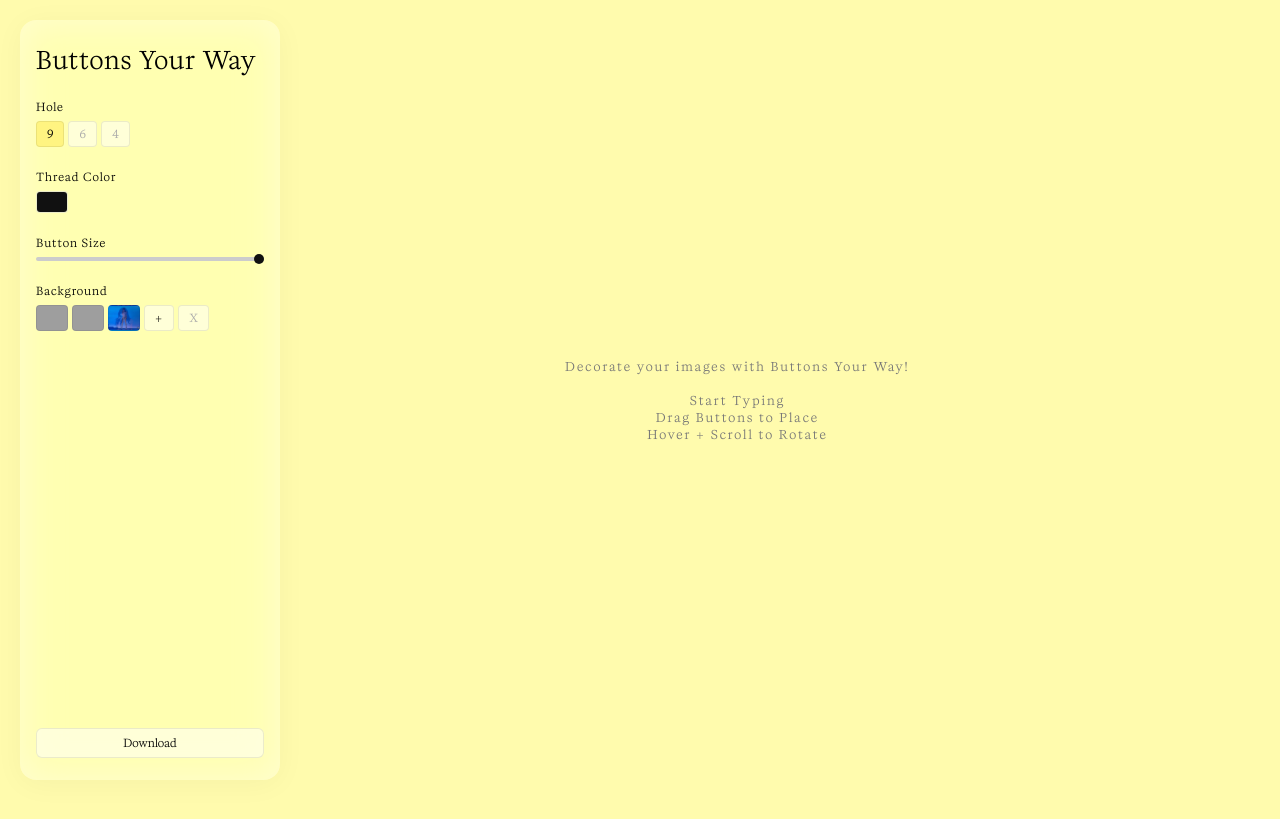
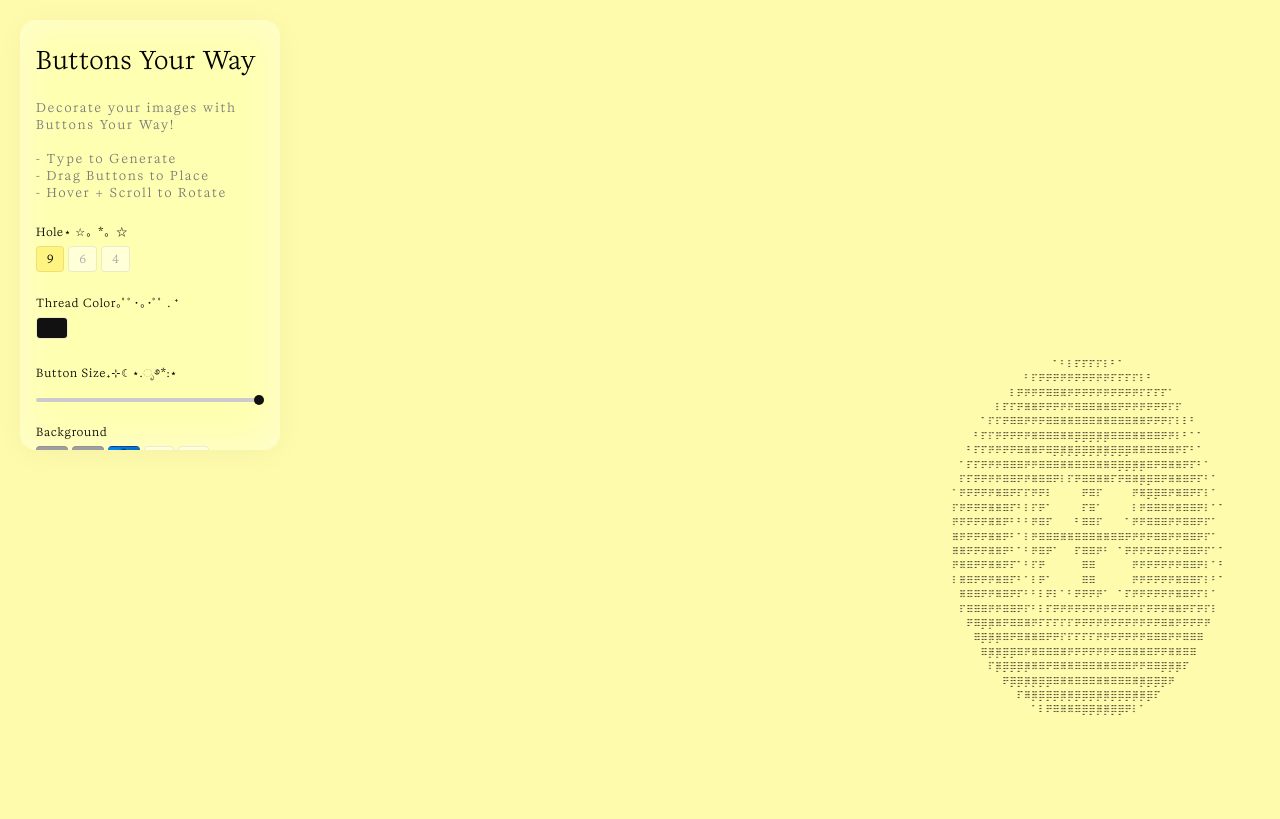
Before and after one commit to yx3948/button_your_way, a plain HTML site: page index.html in a window 1280 px wide. Drawn offline with Linux system fonts and the light colour scheme; grey boxes are pictures that could not be loaded.

Commit message:
barchanged

```diff
--- a/index.html
+++ b/index.html
@@ -13,8 +13,11 @@
   <header>
     <span class="site-title">Buttons Your Way</span>
 
+    <p class="hint" id="hint">Decorate your images with Buttons Your Way!<br><br>- Type to Generate<br>- Drag Buttons to
+      Place<br>- Hover + Scroll to Rotate</p>
+
     <div class="control-group">
-      <label>Hole</label>
+      <label>Hole⋆ ☆。*。☆</label>
       <div class="toggle-group" id="holeTabs">
         <button class="toggle on" data-cfg="nine">9</button>
         <button class="toggle" data-cfg="six">6</button>
@@ -23,7 +26,7 @@
     </div>
 
     <div class="control-group">
-      <label>Thread Color</label>
+      <label>Thread Color｡ﾟﾟ･｡･ﾟﾟ . ⁺</label>
       <div class="toggle-group">
         <button class="toggle" id="colorDisplay" onclick="document.getElementById('colorWheel').click()">
           <div id="colorSwatch" style="background:#111;"></div>
@@ -33,7 +36,7 @@
     </div>
 
     <div class="control-group">
-      <label>Button Size</label>
+      <label>Button Size₊⊹☾⋆.ೃ࿔*:⋆</label>
       <input type="range" id="sizeSlider" min="50" max="100" value="100">
     </div>
 
@@ -53,12 +56,13 @@
     </div>
 
     <button class="toggle" id="downloadBtn">Download</button>
+
+
   </header>
 
   <main id="displayArea">
     <div id="buttonsRow"></div>
-    <p class="hint" id="hint">Decorate your images with Buttons Your Way!<br><br>Start Typing<br>Drag Buttons to
-      Place<br>Hover + Scroll to Rotate</p>
+    <img id="buttonAscii" src="assets/buttonascii.png">
   </main>
 
   <input id="textInput" style="position:fixed;opacity:0;pointer-events:none;">
--- a/js/input.js
+++ b/js/input.js
@@ -8,7 +8,7 @@ const PATTERN_COUNT = 26;
     Array.from({ length: PATTERN_COUNT }, (_, i) =>
       new Promise(resolve => {
         const img = new Image();
-        img.onload  = () => resolve(img);
+        img.onload = () => resolve(img);
         img.onerror = () => resolve(null);
         img.src = `assets/${i + 1}.jpg`;
       })
@@ -20,13 +20,16 @@ const PATTERN_COUNT = 26;
 
 // ── typing ────────────────────────────────
 textInput.addEventListener('input', () => {
+  const ascii = document.getElementById('buttonAscii');
+  if (ascii) ascii.remove();
+
   const newText = textInput.value;
-  const diff    = newText.length - sequence.length;
+  const diff = newText.length - sequence.length;
 
   if (diff > 0) {
     for (let i = sequence.length; i < newText.length; i++) {
       const item = {
-        char:   newText[i],
+        char: newText[i],
         patIdx: patterns.length > 0 ? Math.floor(Math.random() * patterns.length) : 0,
       };
       sequence.push(item);
@@ -63,13 +66,13 @@ document.getElementById('bgTabs').addEventListener('click', e => {
   if (!btn) return;
   document.querySelectorAll('#bgTabs .toggle').forEach(b => b.classList.remove('on'));
   btn.classList.add('on');
-  const val  = btn.dataset.bg;
+  const val = btn.dataset.bg;
   const area = document.getElementById('displayArea');
   if (val === 'none') {
     area.style.backgroundImage = 'none';
   } else {
-    area.style.backgroundImage    = `url(${val})`;
-    area.style.backgroundSize     = 'cover';
+    area.style.backgroundImage = `url(${val})`;
+    area.style.backgroundSize = 'cover';
     area.style.backgroundPosition = 'center';
   }
 });
@@ -82,20 +85,20 @@ document.getElementById('bgUpload').addEventListener('change', e => {
   const file = e.target.files[0];
   if (!file || uploadCount >= MAX_UPLOADS) return;
 
-  const url  = URL.createObjectURL(file);
+  const url = URL.createObjectURL(file);
   const area = document.getElementById('displayArea');
-  area.style.backgroundImage    = `url(${url})`;
-  area.style.backgroundSize     = 'cover';
+  area.style.backgroundImage = `url(${url})`;
+  area.style.backgroundSize = 'cover';
   area.style.backgroundPosition = 'center';
   document.querySelectorAll('#bgTabs .toggle').forEach(b => b.classList.remove('on'));
 
   // insert new thumbnail before the + label
   const uploadLabel = document.querySelector('label[for="bgUpload"]');
-  const newBtn      = document.createElement('button');
-  newBtn.className  = 'toggle thumb-btn on';
+  const newBtn = document.createElement('button');
+  newBtn.className = 'toggle thumb-btn on';
   newBtn.dataset.bg = url;
-  newBtn.style.backgroundImage    = `url(${url})`;
-  newBtn.style.backgroundSize     = 'cover';
+  newBtn.style.backgroundImage = `url(${url})`;
+  newBtn.style.backgroundSize = 'cover';
   newBtn.style.backgroundPosition = 'center';
   document.getElementById('bgTabs').insertBefore(newBtn, uploadLabel);
 
@@ -103,8 +106,8 @@ document.getElementById('bgUpload').addEventListener('change', e => {
   newBtn.addEventListener('click', () => {
     document.querySelectorAll('#bgTabs .toggle').forEach(b => b.classList.remove('on'));
     newBtn.classList.add('on');
-    area.style.backgroundImage    = `url(${url})`;
-    area.style.backgroundSize     = 'cover';
+    area.style.backgroundImage = `url(${url})`;
+    area.style.backgroundSize = 'cover';
     area.style.backgroundPosition = 'center';
   });
 
--- a/style.css
+++ b/style.css
@@ -30,7 +30,7 @@ header {
   position: fixed;
   top: 20px;
   left: 20px;
-  bottom: 20px;
+  bottom: 350px;
   width: 260px;
   z-index: 10;
 
@@ -200,9 +200,9 @@ main {
   font-size: 12px;
   color: #777777;
   letter-spacing: 2px;
-  position: absolute;
+  /* position: absolute; */
   pointer-events: none;
-  text-align: center;
+  text-align: left;
 }
 
 #colorDisplay {
@@ -225,3 +225,15 @@ main {
   background-size: cover;
   background-position: center;
 }
+
+#buttonAscii {
+  position: absolute;
+  top: 70%;
+  left: 85%;
+  transform: translate(-50%, -50%);
+  max-width: 900px;
+  opacity: 0.85;
+  pointer-events: none;
+ filter: invert(1);
+  mix-blend-mode: multiply;
+}
```
Also changed, not shown: assets/buttonascii.png (added), referenceList.txt, 1 other file.
